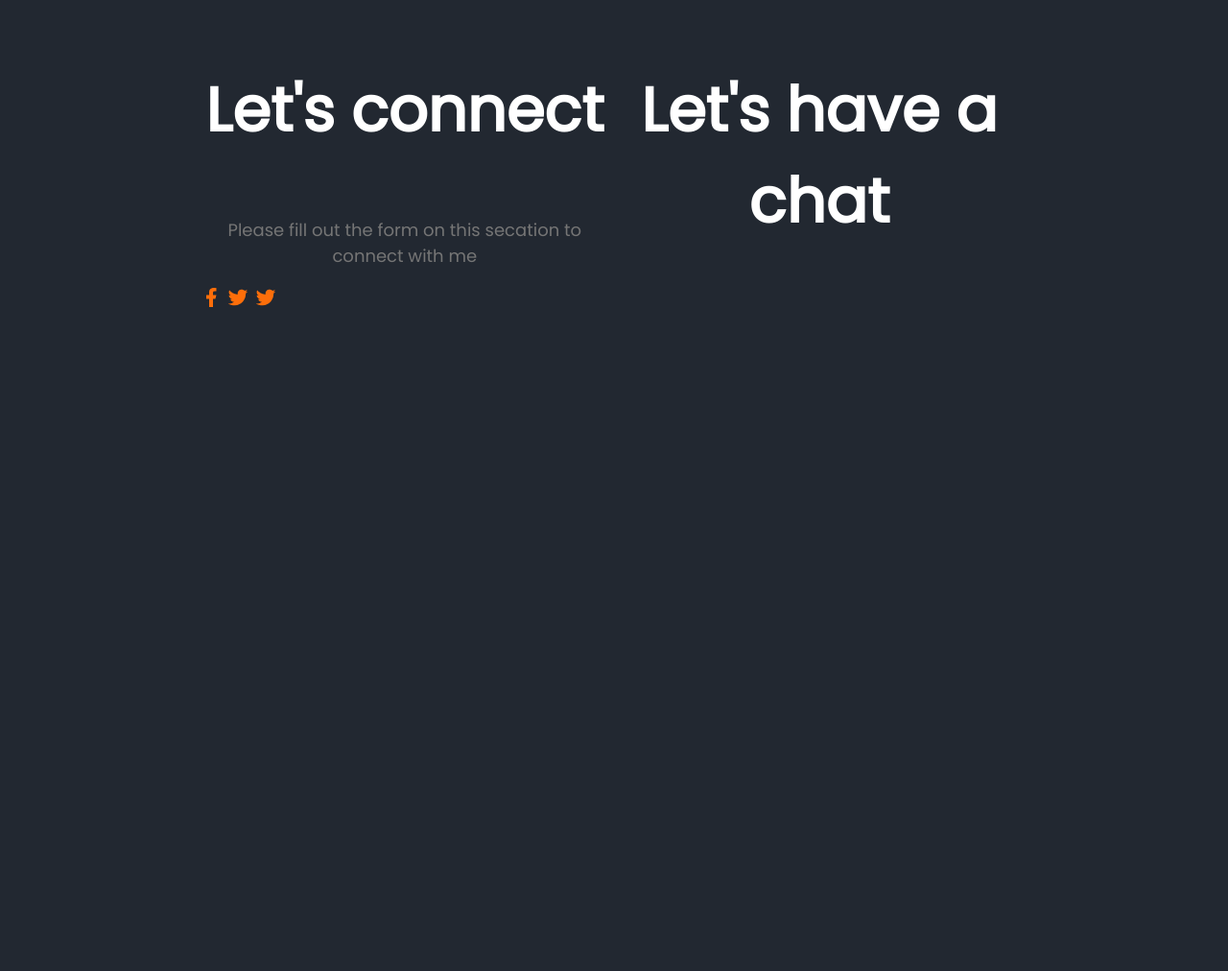
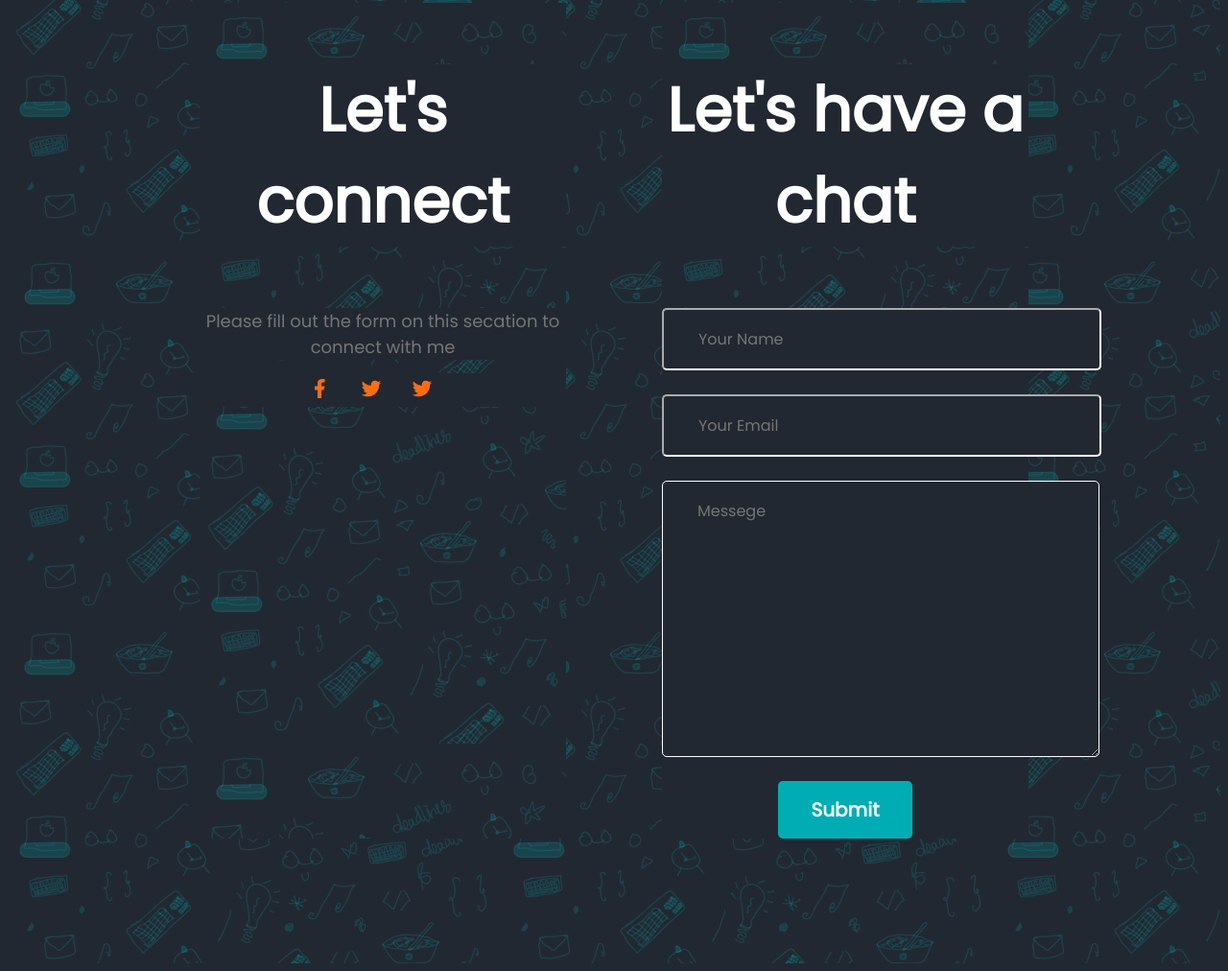
Before and after one commit to SaifIvnaAlam/HTML-Portfolio, a plain HTML site: page index.html in a window 1280 px wide. Shown: the part 4017-5029 px from the top of the page at 96% size. Before the commit the page ends 4484 px from the top, so only its background shows below. Drawn offline with nearby package versions, Linux system fonts and the light colour scheme.

Commit message:
updated footer

```diff
--- a/css/style.css
+++ b/css/style.css
@@ -230,4 +230,28 @@ footer {
   display: flex;
   padding: 130px 200px;
   margin-top: 100px;
+  gap: 100px;
+  background-image: url(../images/doodle.png);
 }
+
+footer .footer-colum {
+  text-align: center;
+  width: 50%;
+  background-image: url(../images/doodle.png);
+}
+
+.contact-form input[type="text"],
+textarea {
+  display: block;
+
+  margin-bottom: 25px;
+  padding: 18px 36px;
+  font-size: 16px;
+  border-radius: 5px;
+  border-color: white;
+  width: 100%;
+}
+
+.social-links a {
+  margin-right: 25px;
+}
--- a/index.html
+++ b/index.html
@@ -191,7 +191,16 @@
     </div>
     <div class="footer-colum">
       <h3 class="section-title">Let's have a chat</h3>
+      <form class="contact-form" action="">
+        <input type="text" placeholder="Your Name">
+        <input type="text" placeholder="Your Email">
+        <textarea name="" placeholder="Messege" id="" cols="30" rows="10"></textarea>
+        <input  class="button-primary"  type="submit" value="Submit">
+      </form>
     </div>
+
+
     </footer>
+
   </body>
 </html>
```
